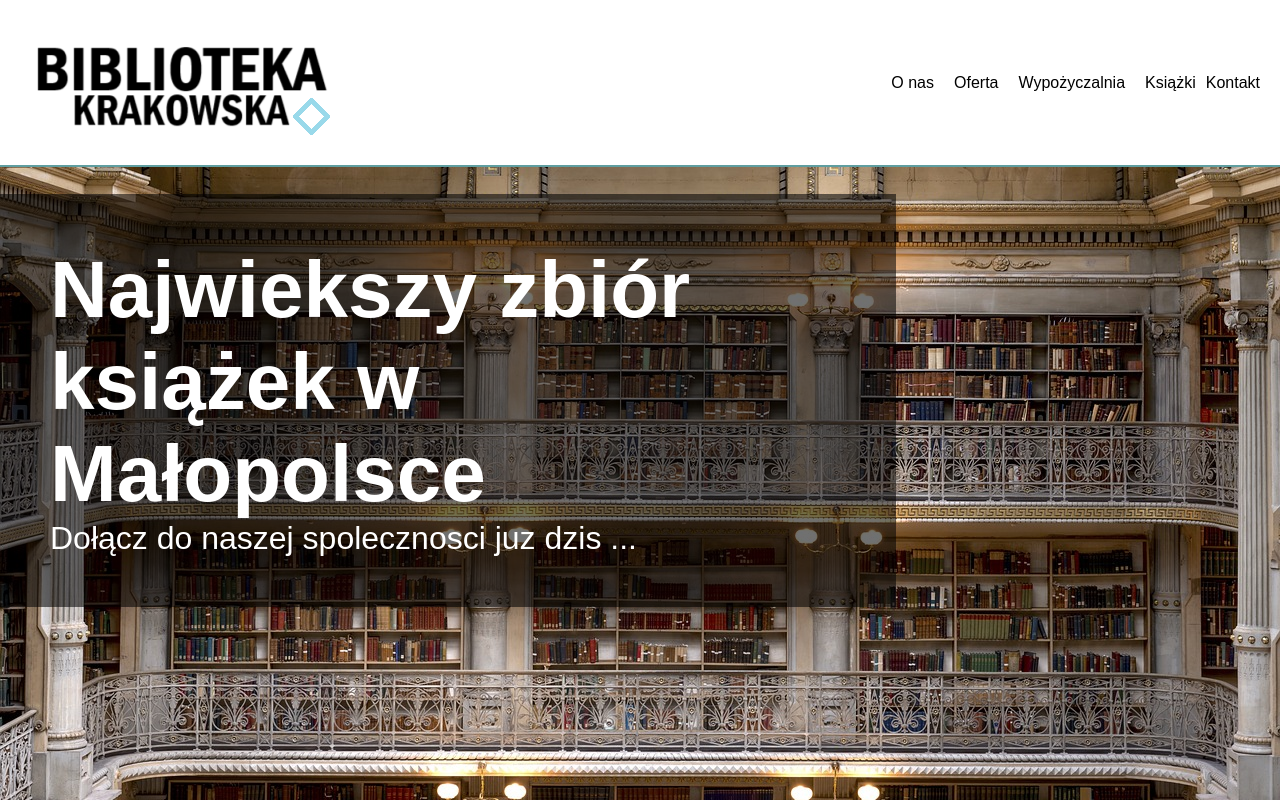
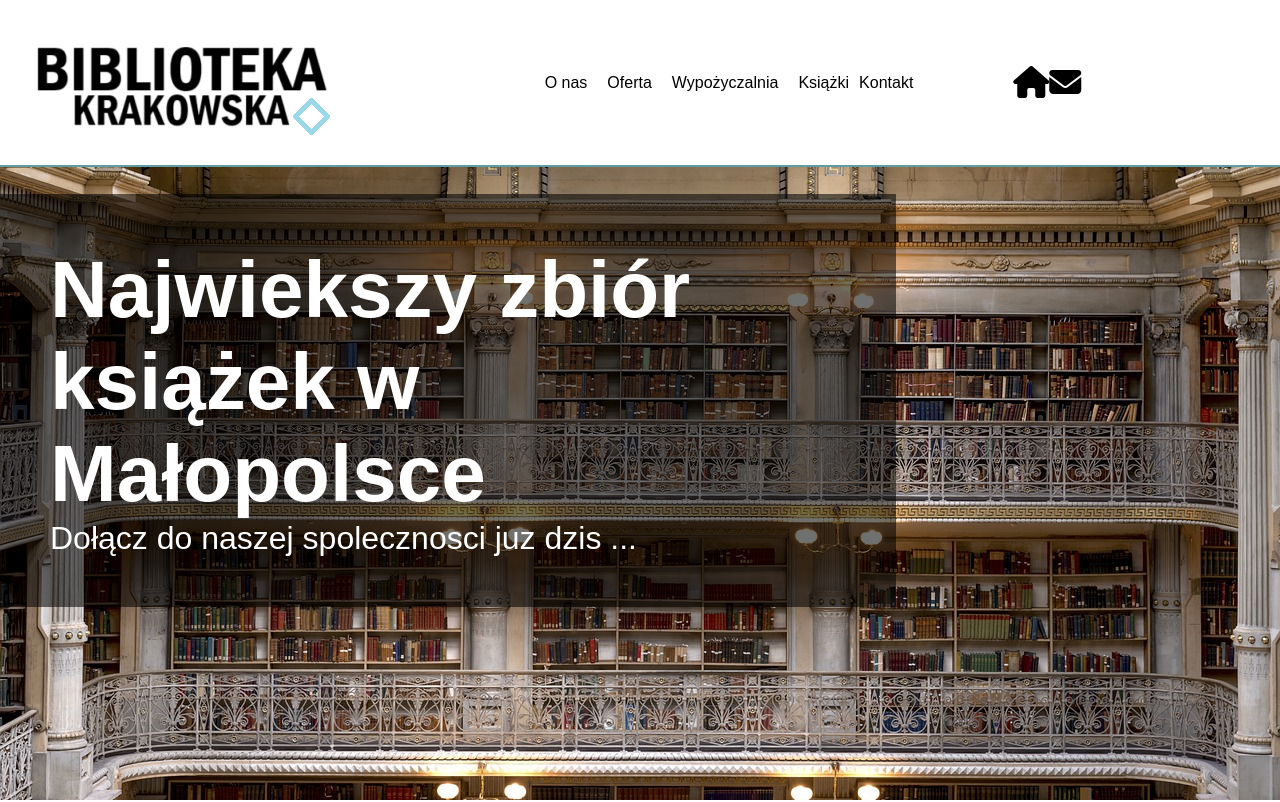
Before and after one commit to marcinoles87/biblioteka, a React (Create React App) app: page / in a window 1280 px wide. Shown: the top 802 px of the page. Built offline with nearby package versions, Linux system fonts and the light colour scheme; no server answers; a web font is replaced by a local one.

Commit message:
add new css

```diff
--- a/src/App.css
+++ b/src/App.css
@@ -35,10 +35,20 @@ html{
   width: 100%;
 }
 
+.nav-icons{
+  display: flex;
+  flex-direction: row;
+  justify-content: center;
+  align-items: center;
+  margin-left: 100px;
+}
+
+
+
 .nav-elements ul{
   display: flex;
   flex-direction: row;
-  justify-content: right;
+  justify-content: center;
   align-items: center;
   list-style: none;
 }
--- a/src/components/Nav.js
+++ b/src/components/Nav.js
@@ -15,6 +15,10 @@ function Nav() {
          <li><Link to={'/wypozyczalnia'}>Wypożyczalnia</Link></li>
           <li><Link to={'/ksiazki'}>Książki</Link></li>
           <a href='#kontakt'>Kontakt</a>
+          <div className='nav-icons'>
+          <i class="fa-solid fa-house fa-2xl"></i>
+          <i class="fa-solid fa-envelope fa-2xl"></i>
+          </div>
 
 
         </ul>
```
